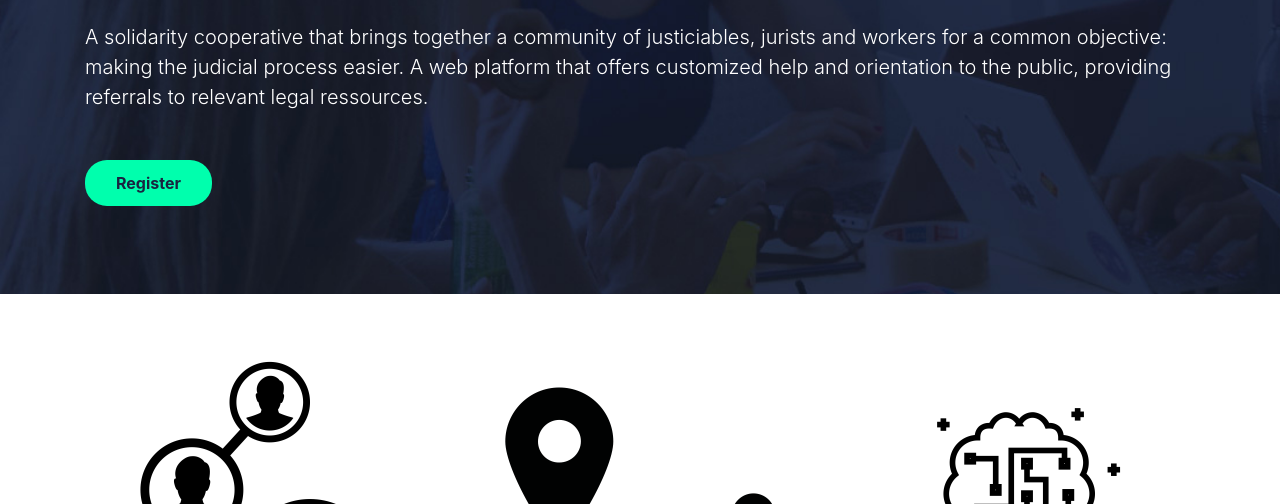
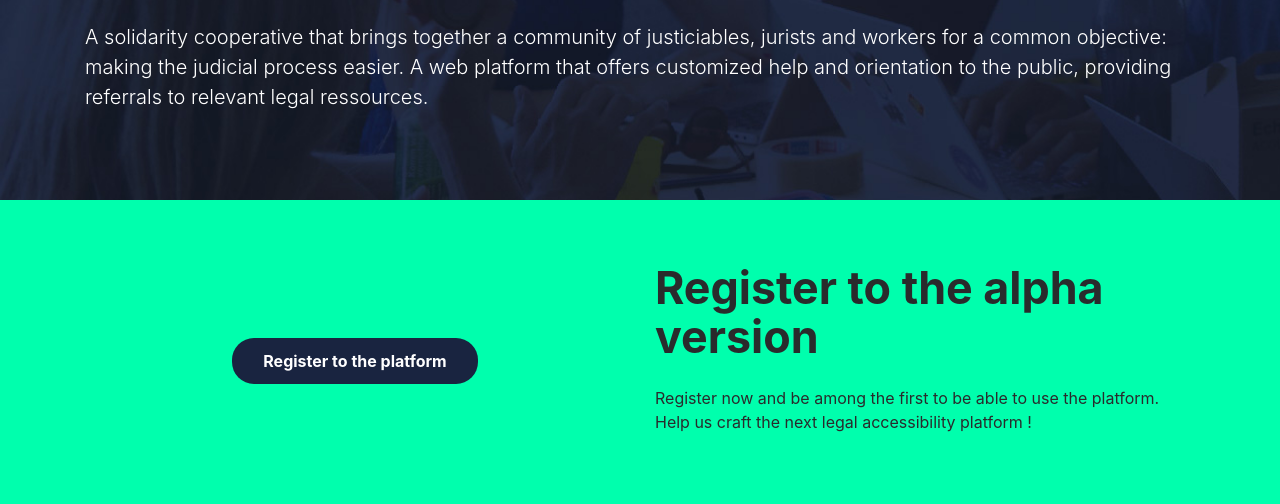
Before and after one commit to midemarc/juridico_landing_page, a plain HTML site: page en/index.html in a window 1280 px wide. Shown: the part 448-952 px from the top of the page. Drawn offline with Linux system fonts and the light colour scheme.

Commit message:
Favicon, better register link for en

```diff
--- a/en/index.html
+++ b/en/index.html
@@ -31,7 +31,7 @@
             </header>
             <h1 data-aos="fade" data-aos-easing="linear" data-aos-duration="1000" data-aos-once="true" class="display-3 text-white font-weight-bold my-5">
                 Juridico:
-                <br/>Your own legal assistant
+                <br/>Your personnal legal assistant
 
             </h1>
             <p data-aos="fade" data-aos-easing="linear" data-aos-duration="1000" data-aos-once="true" class="lead text-white my-4">
@@ -39,9 +39,32 @@
                 the judicial process easier. A web platform that offers customized help and orientation to the public, providing referrals
                 to relevant legal ressources.
             </p>
-            <a href="https://framaforms.org" data-aos="fade" data-aos-easing="linear" data-aos-duration="1000" data-aos-once="true" class="btn my-4 font-weight-bold atlas-cta cta-green">Register</a>
+            <!-- <a href="https://framaforms.org" data-aos="fade" data-aos-easing="linear" data-aos-duration="1000" data-aos-once="true" class="btn my-4 font-weight-bold atlas-cta cta-green">
+                Register to the platform
+            </a> -->
         </div>
     </div>
+
+    <div class="jumbotron jumbotron-fluid feature" id="feature-last">
+        <div class="container">
+            <div class="row justify-content-between text-center text-md-left">
+                <div data-aos="fade-left" data-aos-duration="1000" data-aos-once="true" class="col-md-6 flex-md-last">
+                    <h2 class="font-weight-bold">Register to the alpha version</h2>
+                    <p class="my-4">
+                        Register now and be among the first to be able to use the platform.
+                        <br/>Help us craft the next legal accessibility platform !
+                    </p>
+                </div>
+                <!-- <a href="https://framaforms.org" data-aos="fade" data-aos-easing="linear" data-aos-duration="1000" data-aos-once="true"
+                            class="btn my-4 font-weight-bold atlas-cta cta-green">M'inscrire</a> -->
+                <div data-aos="fade-right" data-aos-duration="1000" data-aos-once="true" class="col-md-6 align-self-center flex-md-first text-center">
+                    <!-- <img src="../img/feature-2.png" alt="Safe and reliable" class="mx-auto d-block"> -->
+                    <a href="https://framaforms.org" data-aos="fade" data-aos-easing="linear" data-aos-duration="1000" data-aos-once="true" class="btn my-4 font-weight-bold atlas-cta cta-blue">Register to the platform</a>
+                </div>
+            </div>
+        </div>
+    </div>
+
     <!-- three-blcok -->
     <div class="container my-5 py-2">
         <div class="row">
@@ -192,7 +215,7 @@
                 </div>
                 <div class="col-md-6">
                     <div class="text-center pagination-centered">
-                        <a href="https://framaforms.org" class="btn my-4 font-weight-bold atlas-cta cta-blue">Contact</a>
+                        <a href="https://www.surveymonkey.com/r/YCPCS85" class="btn my-4 font-weight-bold atlas-cta cta-blue">Contact</a>
                     </div>
                 </div>
             </div>
```
Also changed, not shown: fr/index.html (+2 -2 lines), img/favicon.png.
